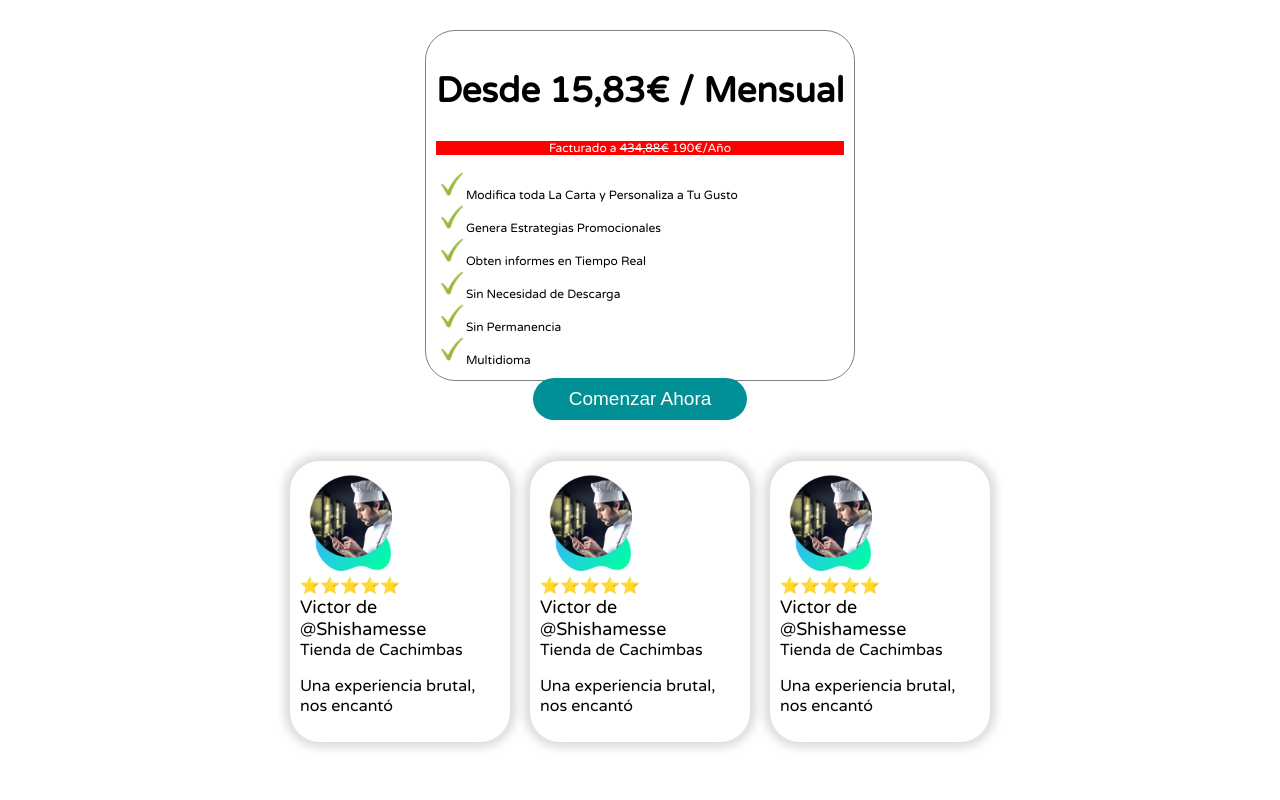
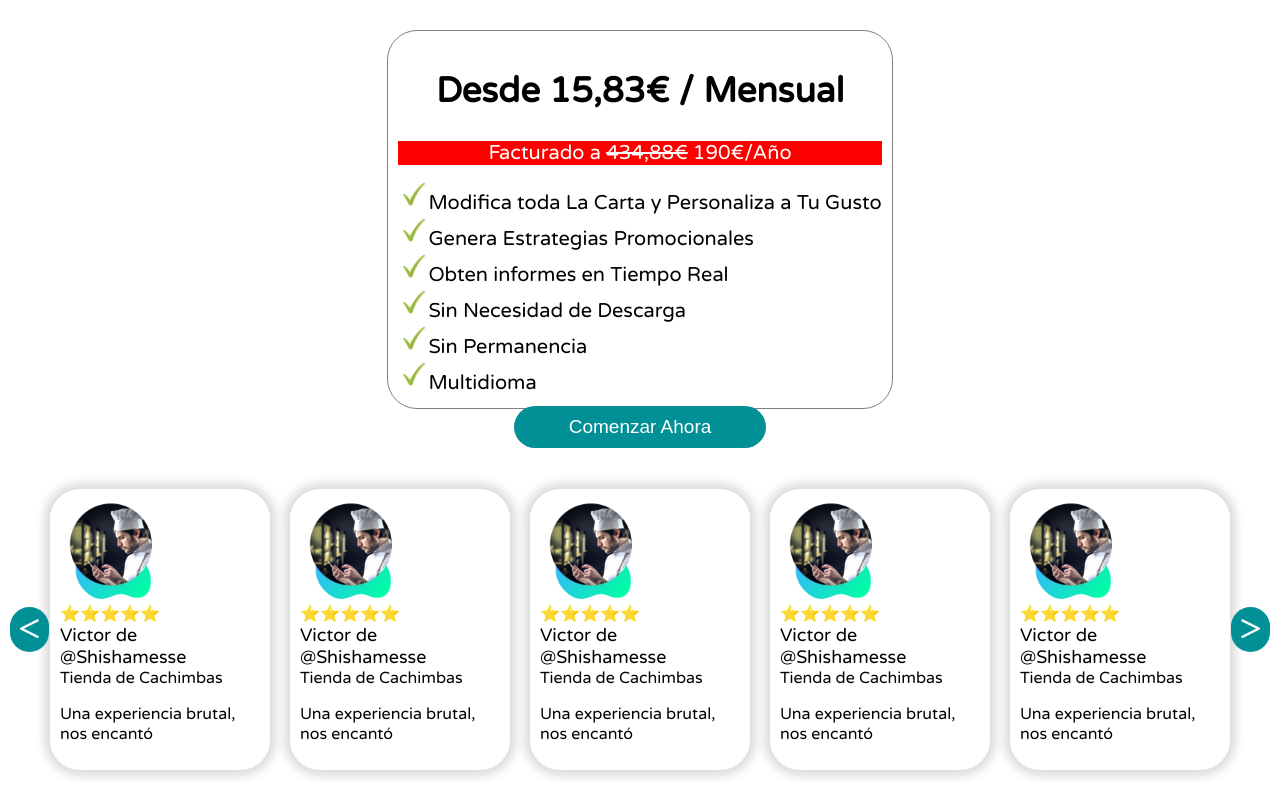
Before and after one commit to juankarmjackson/etersystem.github.io, a plain HTML site: page index.html in a window 1280 px wide. Shown: the part 1895-2695 px from the top of the page. Before the commit the page ends 2667 px from the top, so only its background shows below. Drawn offline with nearby package versions, Linux system fonts and the light colour scheme.

Commit message:
feat: carta

```diff
--- a/index.html
+++ b/index.html
@@ -51,25 +51,25 @@
     </section> -->
     <!-- <h1 style="text-align: center; background-color: #029097;" data-aos="zoom-out-down">Modelos de Carta</h1> -->
     <section class="modelos">
+        <div class="modelo"  data-aos="fade-left" style="background : #F9C5D0; color: black;">
+            <p>Modos de Vista </p>
+            <img src="mocukup13.gif">
+        </div>
+        <div class="modelo"  data-aos="fade-right" style="background: #BD1956; color: white;">
+            <p>Alertas </p>
+            <img src="mockup10.gif">
+        </div>
+        <div class="modelo"  data-aos="fade-left" style="background : #99D5D9; color: white;">
+            <p>Multi idiomas </p>
+            <img src="mockup11.gif">
+        </div>
         <div class="modelo"  data-aos="fade-right" style="background: #263036; color: white">
             <p>Administración y Control </p>
             <img src="mockup07.gif">
         </div>
-        <div class="modelo"  data-aos="fade-left" style="background: #BD1956; color: white;">
-            <p>Alertas </p>
-            <img src="mockup10.gif">
-        </div>
-        <div class="modelo"  data-aos="fade-right" style="background : #99D5D9; color: white;">
-            <p>Multi idiomas </p>
-            <img src="mockup11.gif">
-        </div>
-        <div class="modelo"  data-aos="fade-left" style="background : #F9C5D0; color: black;">
-            <p>Modo de Vista </p>
-            <img src="mocukup13.gif">
-        </div>
     </section>
     <section class="video">
-        <h2 data-aos="zoom-out-down" style="font-size: 20px; text-align: center; width: 90%; margin: auto;">Descubre el Sistema de Carta Digital Más Completa , Versátil y Sencilla Del Mercado</h2>
+        <h2 data-aos="zoom-out-down" class="title-video" style="display: flex; justify-content: center; align-items: center; font-size: 30px; text-align: center; width: 90%; margin: auto;">Descubre el Sistema de Carta Digital Más Completa , Versátil y Sencilla Del Mercado</h2>
             <div class="box-video">
                 <video controls="no" id="video"  style="width: 90%; margin: 10px auto; max-width: 650px; display: flex; justify-content: center; align-items: center; box-shadow: 0px 0px 10px 6px #029097; opacity: 0;">
                 <source src="appcarta.mp4" type="video/mp4">
@@ -101,8 +101,10 @@
     </section>
 
     <section class="reunion" style="display:none"  id="formularioInteresado">
-        <h1 style="text-align: center;width: 90%; margin: auto;">Nos ponemos en contacto contigo 🤗</h1>
+        <div class="contacto-empresa" style="min-height: 100px;">
+            <h1 style="text-align: center;width: 90%; margin: auto;">Nos ponemos en contacto contigo 🤗</h1>
         <p style="text-align: center;width: 90%; margin: auto;">Te llamamos para explicarte con todo detalle el proceso a seguir para tener Tu Propia App Carta</p>
+        </div>
         <div class="preguntas" id="preguntas">
             <div class="pregunta" id="pregunta01">
                 <div>
@@ -231,6 +233,9 @@
 
     </section>
     <section class="reviews">
+        <div class="izquierda" id="izquierda">
+            <i class="fa-regular fa-left"><</i>
+        </div>
         <div class="review">
             <div>
             <img src="cliente.png">
@@ -263,6 +268,31 @@
             </div>
             </div>
             <p>Una experiencia brutal, nos encantó</p>
+        </div>
+        <div class="review">
+            <div>
+            <img src="cliente.png">
+            <div>
+                <span>⭐⭐⭐⭐⭐</span><br>
+                <span class="cliente">Victor de @Shishamesse</span><br>
+                <span class="empresa">Tienda de Cachimbas</span><br>
+            </div>
+            </div>
+            <p>Una experiencia brutal, nos encantó</p>
+        </div>
+        <div class="review">
+            <div>
+            <img src="cliente.png">
+            <div>
+                <span>⭐⭐⭐⭐⭐</span><br>
+                <span class="cliente">Victor de @Shishamesse</span><br>
+                <span class="empresa">Tienda de Cachimbas</span><br>
+            </div>
+            </div>
+            <p>Una experiencia brutal, nos encantó</p>
+        </div>
+        <div class="derecha" id="derecha">
+            <i class="fa-regular fa-right">></i>
         </div>
     </section>
     <script src="confetti.min.js"></script>
@@ -385,12 +415,12 @@
   imagen.addEventListener('click', (event) => {
     video.play();
     imagen.style.display = 'none';
-    videoPrincipal.style.opacity = "0";
+    videoPrincipal.style.opacity = "1";
 });
 
 video.addEventListener('pause', (event) => {
   imagen.style.display = 'block';
-  videoPrincipal.style.opacity = "0";
+  videoPrincipal.style.opacity = "1";
 });
 
 
--- a/styles.css
+++ b/styles.css
@@ -108,14 +108,6 @@ header img {
     margin: 10px;
 }
 
-.review img{
-  width: 100px;
-}
-
-.review .cliente{
-  font-size: 18px;
-
-}
 
 .video button{
     border: none;
@@ -248,7 +240,24 @@ header img {
     display: flex;
     justify-content: center;
     align-items: center;
-    flex-wrap: wrap;
+    flex-direction: row;
+    position: relative;
+  }
+
+  .izquierda{
+    position: absolute;
+    left: 0;
+    cursor: pointer;
+    /* padding: 140px 10px;
+    backdrop-filter: blur(10px); */
+  }
+
+  .derecha{
+    position: absolute;
+    right: 0;
+    cursor: pointer;
+    /* padding: 140px 10px;
+    backdrop-filter: blur(10px); */
   }
 
   .review{
@@ -256,6 +265,24 @@ header img {
     max-width: 200px;
     border-radius: 30px;
     margin: 10px;
+    padding: 10px;
+    width: 350px;
+  }
+
+  .review img{
+    width: 100px;
+  }
+
+  .review .cliente{
+    font-size: 18px;
+
+  }
+
+  .reviews i{
+    font-size: 25px;
+    background: #029097;
+    color: white;
+    border-radius: 30px;
     padding: 10px;
   }
 
@@ -266,9 +293,17 @@ header img {
   }
 
 @media (max-width: 850px) {
-    /* .modelos .modelo img {
-      width: 120px;
-    } */
+    .video .title-video{
+      font-size: 20px!important;
+    }
+
+  }
+
+  @media (min-width: 850px) {
+
+    .caja-beneficios span{
+      font-size: 20px!important
+    }
   }
 
   @media (max-width: 480px) {
```
